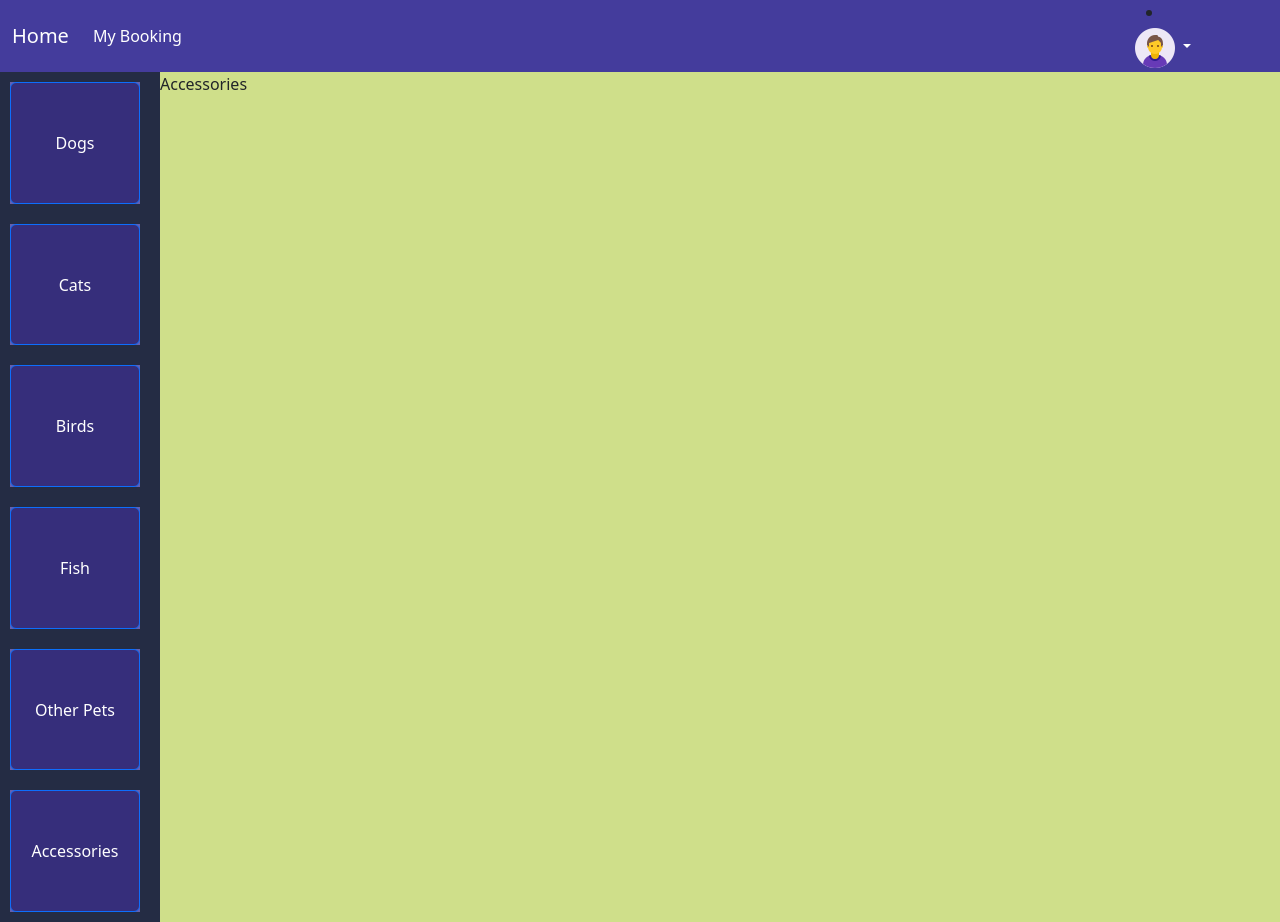
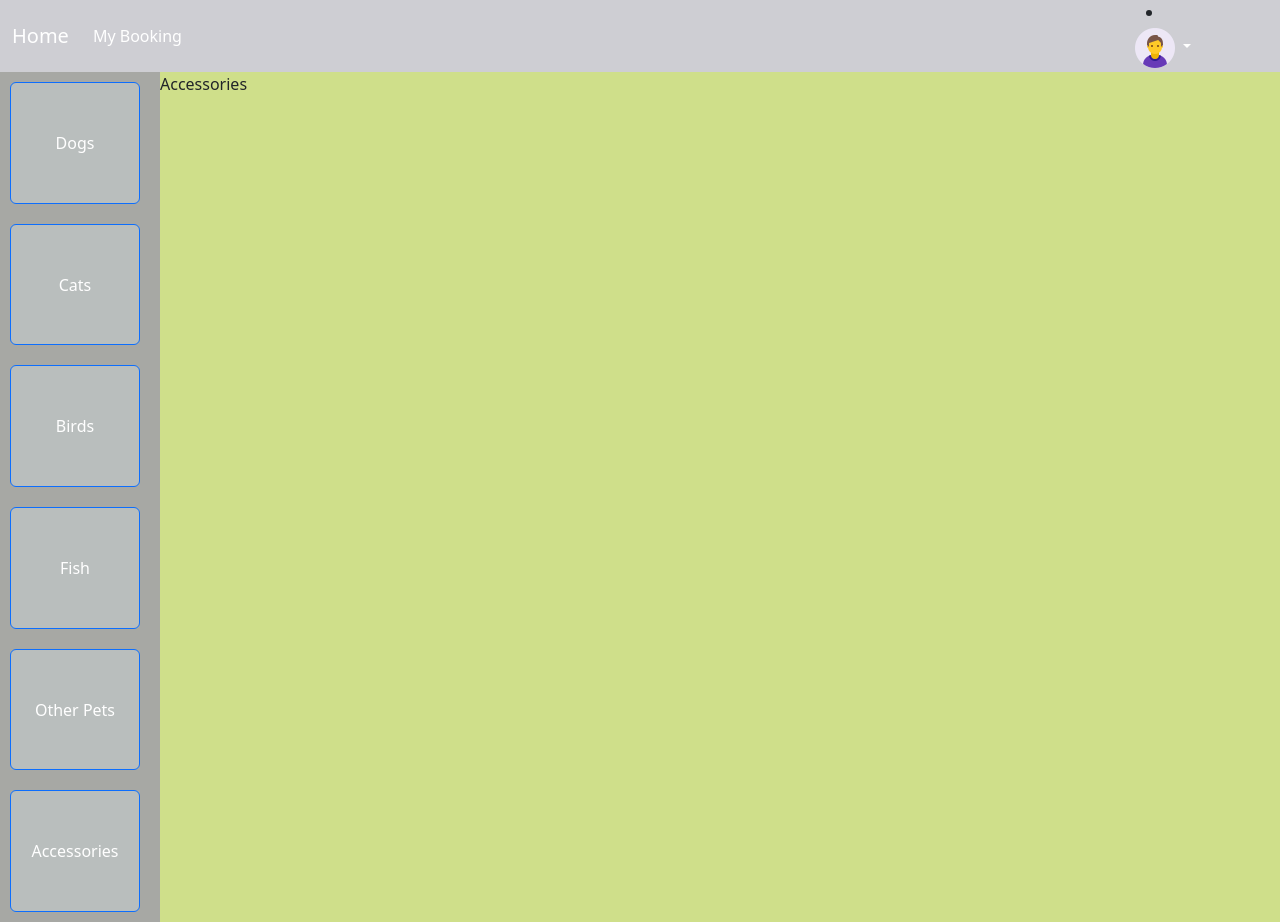
Before and after one commit to vishnunairgit/my_pet_FE, a React (Create React App) app: page /accessories in a window 1280 px wide. Built offline with nearby package versions, Linux system fonts and the light colour scheme.

Commit message:
14-03-2024

```diff
--- a/src/Pages/homePage/TopNavbar/topnav.css
+++ b/src/Pages/homePage/TopNavbar/topnav.css
@@ -1,5 +1,5 @@
 .topnav .navbar{
-    background-color:#443c9c;
+    background-color:rgb(206, 206, 211);
     padding: 0px;
     cursor: pointer !important;
     transition: background-color 0.3s !important;
--- a/src/Pages/homePage/sideNavbar/sidenav.css
+++ b/src/Pages/homePage/sideNavbar/sidenav.css
@@ -2,7 +2,7 @@
 {
     height: 850px;
     width: 160px; /* Adjust the width of your sidebar as needed */
-    background-color:#242c44; /* Sidebar background color */
+    background-color:#a7a8a4; /* Sidebar background color */
     display: flex;
     flex-direction: column;
 }
@@ -10,7 +10,7 @@
 {
     height: 100vh;
     width: 130px; /* Adjust the width of your sidebar as needed */
-    background-color: #6360b1; /* Sidebar background color */
+    /* background-color: hsl(241, 46%, 77%); Sidebar background color */
     display: flex;
     flex-direction: column;
     margin: 10px;
@@ -18,10 +18,9 @@
 .sidenavitems button
 {
     flex: 1;
-
     /* width: 100%; Equal width for all buttons */
     height:200px;
-    background-color: #362e7b; /* Button background color */
+    background-color: #b9bebd; /* Button background color */
     color: white;
     text-align: center;
     text-decoration: none;
```
